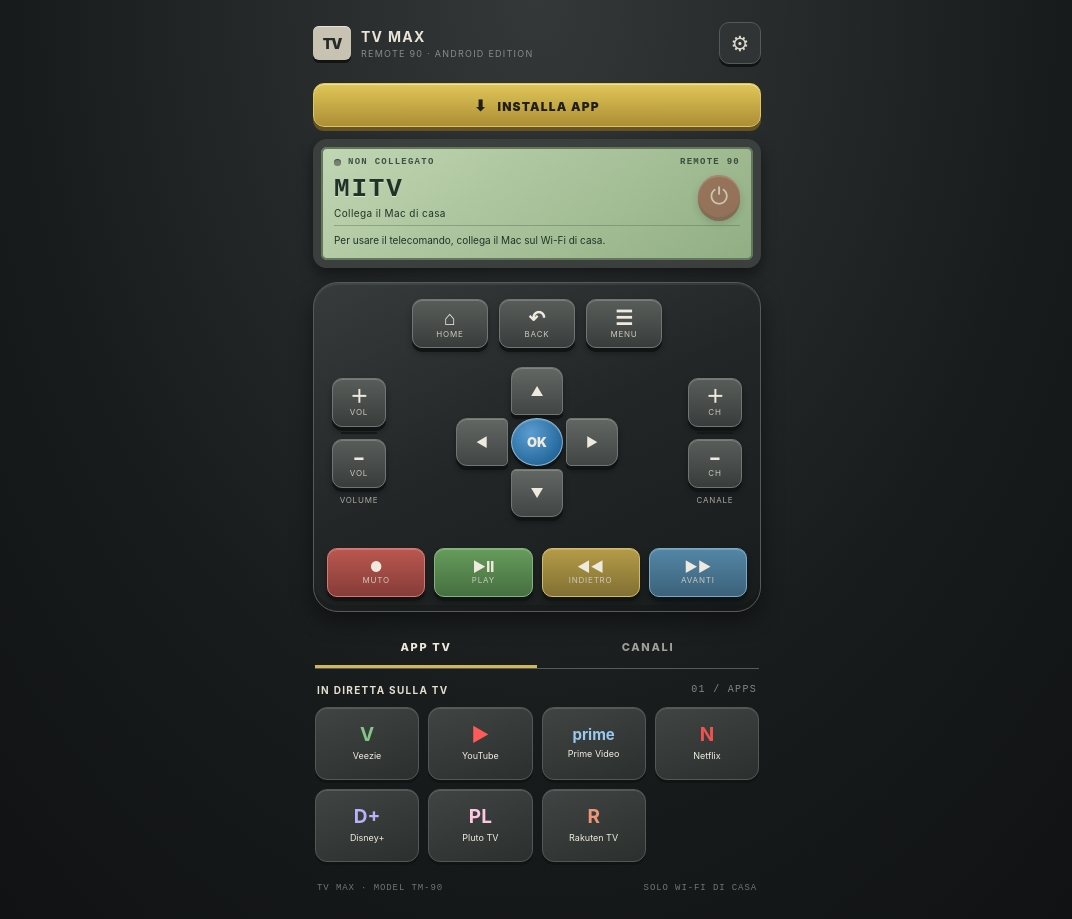
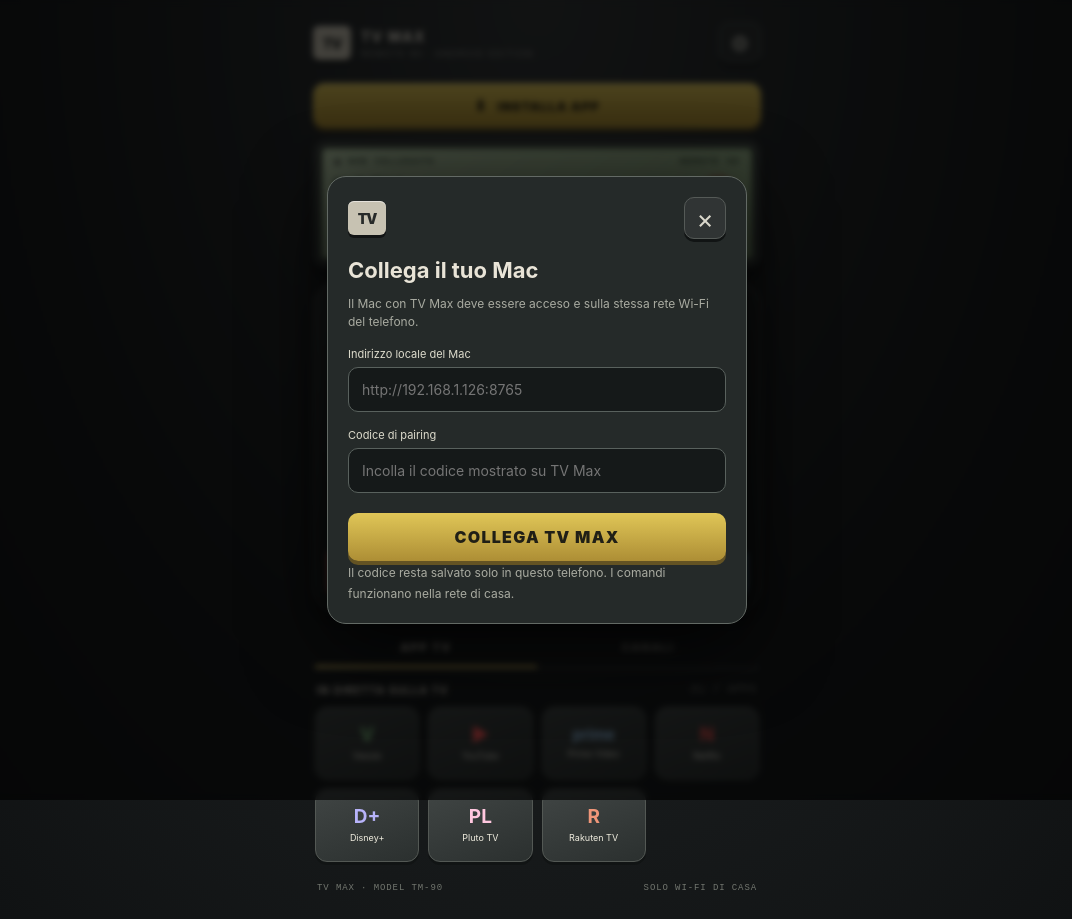
Before and after one commit to cortemaxim-ux/tv-max-android, a plain HTML site: page mobile-site/index.html in a window 1280 px wide. Both pictures are taken after a click on the button "Configura collegamento". Shown: the whole page, without its empty margins (103-1175 px from the left). Drawn offline with Linux system fonts and the light colour scheme.

Commit message:
Restore complete app page with Android install button

```diff
--- a/mobile-site/index.html
+++ b/mobile-site/index.html
@@ -19,13 +19,11 @@
     </header>
     <button id="install-app" class="install-app" type="button"><span aria-hidden="true">⬇</span> INSTALLA APP</button>
 
-
     <section class="screen" aria-label="Stato della televisione">
       <div class="screen-top"><span class="led" id="led"></span><span id="connection-label">NON COLLEGATO</span><span class="screen-clock">REMOTE 90</span></div>
       <div class="screen-main"><div><strong id="tv-name">MITV</strong><small id="screen-state">Collega il Mac di casa</small></div><button id="power" class="power-key" aria-label="Accendi o spegni televisione" disabled>⏻</button></div>
       <div id="notice" class="notice" role="status" aria-live="polite">Per usare il telecomando, collega il Mac sul Wi-Fi di casa.</div>
     </section>
-
 
     <section class="deck" aria-label="Telecomando TV Max">
       <div class="deck-row top-keys"><button class="key key-home" data-action="home"><span>⌂</span><small>HOME</small></button><button class="key key-back" data-action="back"><span>↶</span><small>BACK</small></button><button class="key key-menu" data-action="menu"><span>☰</span><small>MENU</small></button></div>
@@ -42,7 +40,6 @@
       </div>
       <div class="deck-row function-keys"><button class="key key-red" data-action="mute" aria-label="Muto"><span>●</span><small>MUTO</small></button><button class="key key-green" data-action="play_pause"><span>▶Ⅱ</span><small>PLAY</small></button><button class="key key-yellow" data-action="rewind"><span>◀◀</span><small>INDIETRO</small></button><button class="key key-blue" data-action="fast_forward"><span>▶▶</span><small>AVANTI</small></button></div>
     </section>
-
 
     <nav class="tabs" aria-label="Contenuti TV"><button class="tab active" data-tab="apps">APP TV</button><button class="tab" data-tab="channels">CANALI</button></nav>
     <section id="apps-panel" class="content-panel">
@@ -75,10 +72,8 @@
       <p class="legal-note">Si apre l’app ufficiale del servizio sulla MITV. Disponibilità e accesso ai programmi dipendono dal servizio.</p>
     </section>
 
-
     <footer><span>TV MAX · MODEL TM-90</span><span>SOLO WI-FI DI CASA</span></footer>
   </main>
-
 
   <dialog id="install-dialog">
     <form method="dialog">
@@ -91,3 +86,18 @@
   </dialog>
   <dialog id="setup-dialog">
     <form method="dialog" id="setup-form">
+      <div class="dialog-head"><span class="brand-mark">TV</span><button class="icon-button" value="cancel" aria-label="Chiudi">×</button></div>
+      <h1>Collega il tuo Mac</h1>
+      <p>Il Mac con TV Max deve essere acceso e sulla stessa rete Wi-Fi del telefono.</p>
+      <label for="host-input">Indirizzo locale del Mac</label>
+      <input id="host-input" inputmode="url" autocomplete="url" placeholder="http://192.168.1.126:8765" required>
+      <label for="token-input">Codice di pairing</label>
+      <input id="token-input" autocomplete="off" autocapitalize="none" spellcheck="false" placeholder="Incolla il codice mostrato su TV Max" required>
+      <button id="connect" class="connect-button" value="default">COLLEGA TV MAX</button>
+      <small>Il codice resta salvato solo in questo telefono. I comandi funzionano nella rete di casa.</small>
+    </form>
+  </dialog>
+  <script src="app.js" defer></script>
+  <script>if ('serviceWorker' in navigator) addEventListener('load',()=>navigator.serviceWorker.register('sw.js').catch(()=>{}));</script>
+</body>
+</html>
```
